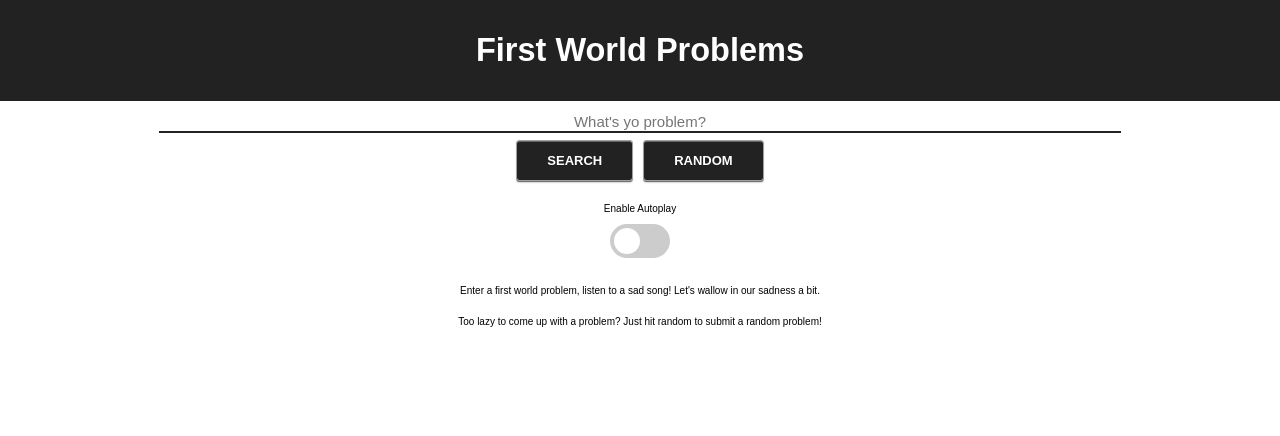
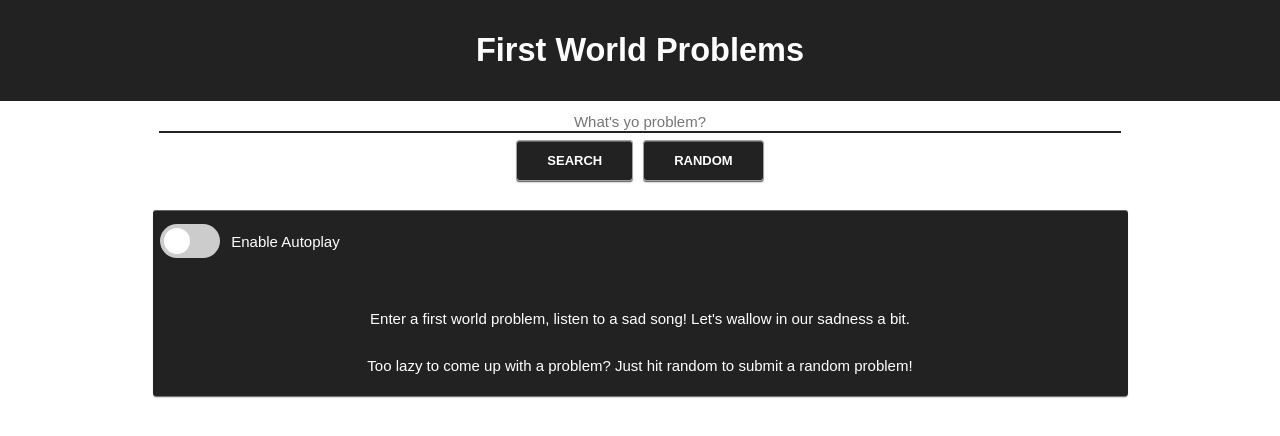
Before and after one commit to virtual-barcade/first-world-problems-client, a React (Create React App) app: page / in a window 1280 px wide. Shown: the top 436 px of the page. Built offline with nearby package versions, Linux system fonts and the light colour scheme.

Commit message:
[visual] add ui updates

```diff
--- a/src/Button.css
+++ b/src/Button.css
@@ -31,7 +31,6 @@
     0 2px 2px -1px rgba(0, 0, 0, 0.5), 0 1px 0 rgba(255, 255, 255, 0.3) inset;
   box-shadow: 0 1px 0 rgba(0, 0, 0, 0.3), 0 2px 2px -1px rgba(0, 0, 0, 0.5),
     0 1px 0 rgba(255, 255, 255, 0.3) inset;
-  text-shadow: 0 1px 0 rgba(255, 255, 255, 0.9);
 
   -webkit-touch-callout: none;
   -webkit-user-select: none;
@@ -65,22 +64,20 @@
   top: 2px;
 }
 
-.button.blue {
+.button.charcoal {
   color: #fff;
   text-shadow: 0 1px 0 rgba(0, 0, 0, 0.2);
 }
 
-.button.blue {
-  /* background-color: #269ce9; */
+.button.charcoal {
   background-color: #222;
-  /* border-color: #269ce9; */
   border-color: rgb(165, 160, 160);
 }
 
-.button.blue:hover {
+.button.charcoal:hover {
   background-color: rgb(134, 133, 133);
 }
 
-.button.blue:active {
+.button.charcoal:active {
   background: rgb(165, 160, 160);
 }
--- a/src/Button.js
+++ b/src/Button.js
@@ -7,7 +7,7 @@ const Button = ({ message, type, callback = event => {} }) => {
       <button
         onClick={event => callback(event)}
         onMouseDown={event => event.preventDefault()}
-        className="large blue button"
+        className="large charcoal button"
         type={type}
       >
         {message}
--- /dev/null
+++ b/src/SongElements/SongView.css
@@ -0,0 +1,26 @@
+.song-view {
+  width: 75%;
+  margin: auto;
+  margin-top: 1.5em;
+  padding: 0.5em 0.5em 0.5em 0.5em;
+  background-color: #222;
+  border-color: rgb(165, 160, 160);
+  color: white;
+  font-size: 1.5em;
+
+  -moz-border-radius: 3px;
+  -webkit-border-radius: 3px;
+  border-radius: 3px;
+  -moz-box-shadow: 0 1px 0 rgba(0, 0, 0, 0.3), 0 2px 2px -1px rgba(0, 0, 0, 0.5),
+    0 1px 0 rgba(255, 255, 255, 0.3) inset;
+  -webkit-box-shadow: 0 1px 0 rgba(0, 0, 0, 0.3),
+    0 2px 2px -1px rgba(0, 0, 0, 0.5), 0 1px 0 rgba(255, 255, 255, 0.3) inset;
+  box-shadow: 0 1px 0 rgba(0, 0, 0, 0.3), 0 2px 2px -1px rgba(0, 0, 0, 0.5),
+    0 1px 0 rgba(255, 255, 255, 0.3) inset;
+}
+
+.current-problem {
+  margin-top: 0.5em;
+  margin-bottom: 0.5em;
+  padding: 0.5em;
+}
--- a/src/SongElements/SongView.js
+++ b/src/SongElements/SongView.js
@@ -2,6 +2,7 @@ import React, { Component } from 'react';
 import SongCard from './SongCard';
 import ToggleSwitch from './ToggleSwitch';
 import SongCardDefaultView from './SongCardDefaultView';
+import './SongView.css';
 
 class SongView extends Component {
   constructor(props) {
@@ -20,12 +21,14 @@ class SongView extends Component {
     const { song, currentProblem } = this.props;
     const { autoplay } = this.state;
     return (
-      <div>
-        <ToggleSwitch
-          toggleAutoplay={this.toggleAutoplay}
-          autoplayEnabled={autoplay}
-        />
-        <p>{currentProblem}</p>
+      <div className="song-view">
+        <div className="flex-container-row-left-align">
+          <ToggleSwitch
+            toggleAutoplay={this.toggleAutoplay}
+            autoplayEnabled={autoplay}
+          />
+        </div>
+        <p className="current-problem">{currentProblem}</p>
         {Object.keys(song).length === 0 ? (
           <SongCardDefaultView />
         ) : (
--- a/src/SongElements/ToggleSwitch.css
+++ b/src/SongElements/ToggleSwitch.css
@@ -56,3 +56,7 @@ input:checked + .slider:before {
 .slider.round:before {
   border-radius: 50%;
 }
+
+.autoplay-status {
+  padding-left: 0.75em;
+}
--- a/src/SongElements/ToggleSwitch.js
+++ b/src/SongElements/ToggleSwitch.js
@@ -3,12 +3,14 @@ import './ToggleSwitch.css';
 
 const ToggleSwitch = ({ toggleAutoplay, autoplayEnabled }) => {
   return (
-    <div className="space">
-      <p>{`${autoplayEnabled ? `Disable` : `Enable`} Autoplay`}</p>
+    <div className="flex-container-row">
       <label className="switch">
         <input type="checkbox" onClick={() => toggleAutoplay()} />
         <span className="slider round" />
       </label>
+      <p className="autoplay-status">{`${
+        autoplayEnabled ? `Disable` : `Enable`
+      } Autoplay`}</p>
     </div>
   );
 };
--- a/src/index.css
+++ b/src/index.css
@@ -17,8 +17,10 @@ input {
   font-size: 1.5em;
 }
 
-a {
+a,
+a:visited {
   text-decoration: none;
+  color: white;
 }
 
 .app {
@@ -58,6 +60,13 @@ a {
   align-items: center;
 }
 
+.flex-container-row-left-align {
+  display: flex;
+  flex-direction: row;
+  justify-content: left;
+  align-items: center;
+}
+
 .img-container {
   width: 75%;
   height: 75%;
```
